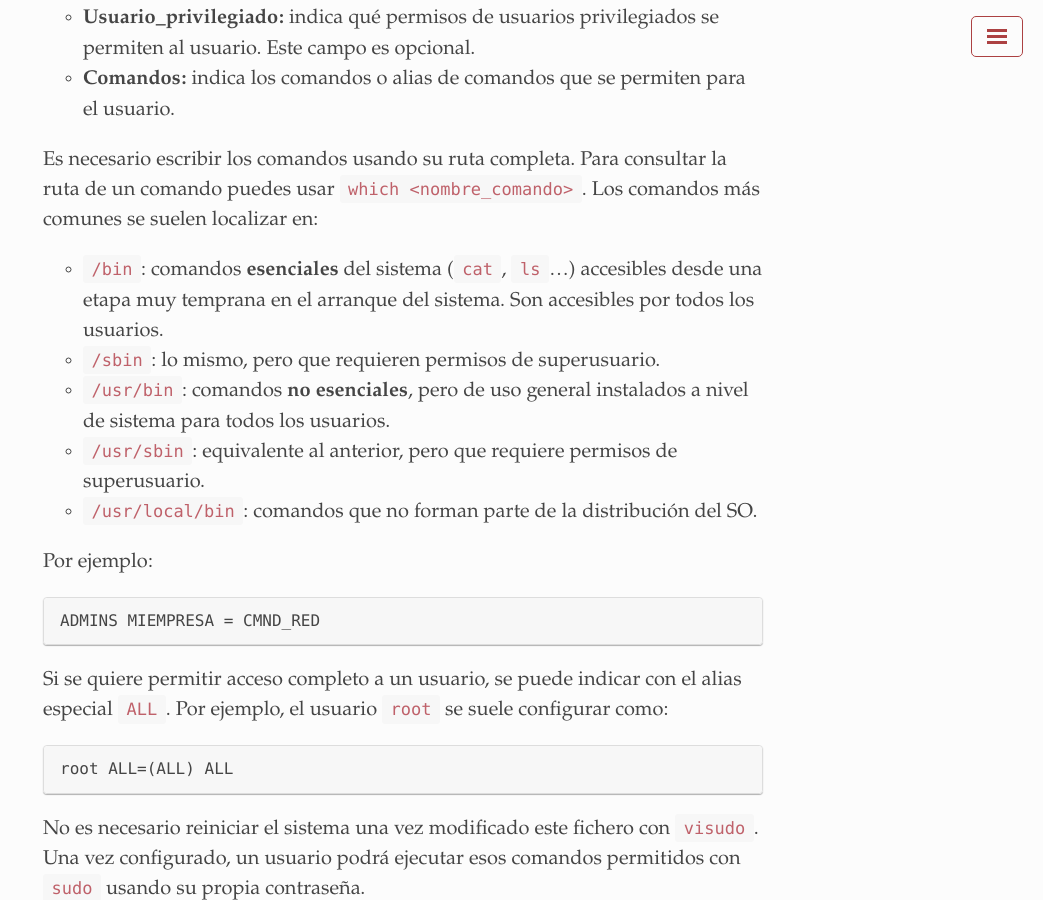
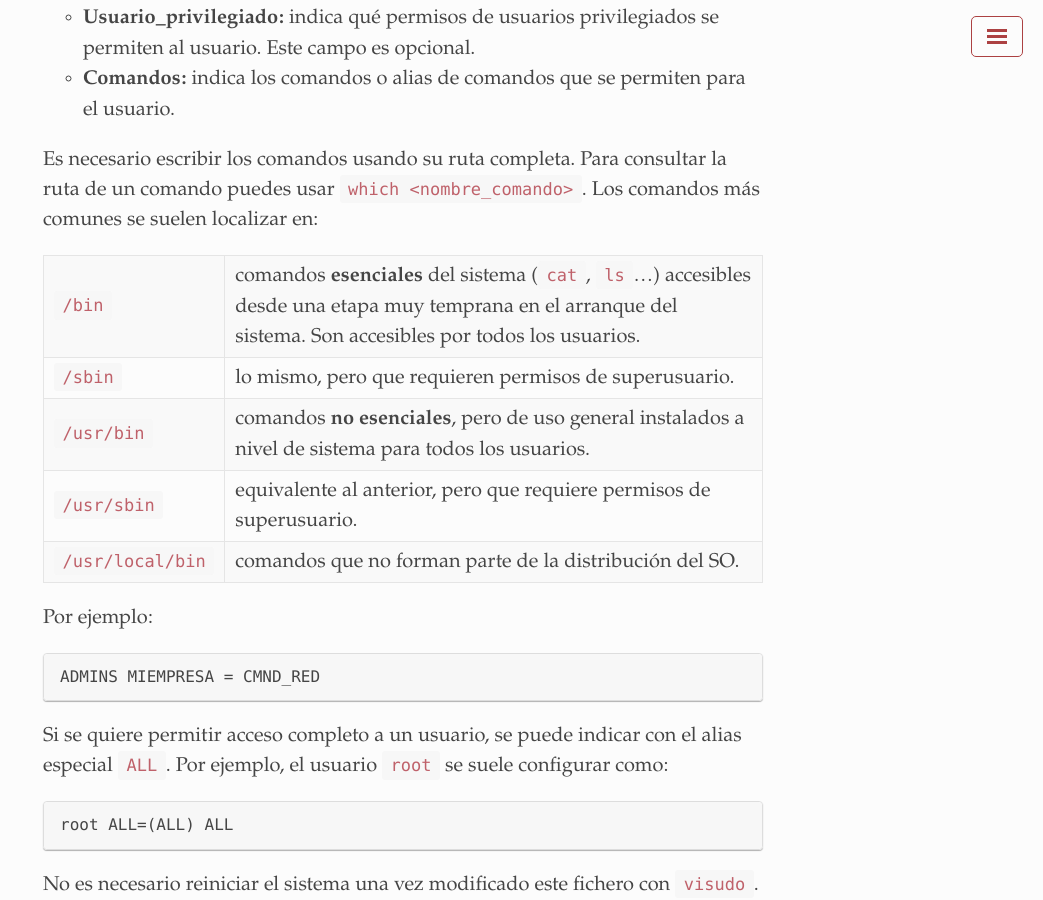
Before and after one commit to santi-gf/santi-gf.github.io, a Jekyll site: the page built from usuarios-grupos.md, in a window 1280 px wide and 900 px high, scrolled down 11312 px. Shown: the whole window, without its empty margins (237-1280 px from the left). Built offline with Jekyll 4.4.1, drawn with Linux system fonts in a browser that asks for light colours; a style sheet for code colours, icons or effects is not loaded.

````diff
--- a/usuarios-grupos.md
+++ b/usuarios-grupos.md
@@ -352,11 +352,12 @@ usuario host = (usuario_privilegiado) comandos
 - **Comandos:** indica los comandos o alias de comandos que se permiten para el usuario.
 
 Es necesario escribir los comandos usando su ruta completa. Para consultar la ruta de un comando puedes usar `which <nombre_comando>`. Los comandos más comunes se suelen localizar en:
-- `/bin`: comandos **esenciales** del sistema (`cat`, `ls`...) accesibles desde una etapa muy temprana en el arranque del sistema. Son accesibles por todos los usuarios.
-- `/sbin`: lo mismo, pero que requieren permisos de superusuario.
-- `/usr/bin`: comandos **no esenciales**, pero de uso general instalados a nivel de sistema para todos los usuarios.
-- `/usr/sbin`: equivalente al anterior, pero que requiere permisos de superusuario.
-- `/usr/local/bin`: comandos que no forman parte de la distribución del SO.
+
+`/bin` | comandos **esenciales** del sistema (`cat`, `ls`...) accesibles desde una etapa muy temprana en el arranque del sistema. Son accesibles por todos los usuarios.|
+`/sbin` | lo mismo, pero que requieren permisos de superusuario.|
+`/usr/bin` | comandos **no esenciales**, pero de uso general instalados a nivel de sistema para todos los usuarios.|
+`/usr/sbin` | equivalente al anterior, pero que requiere permisos de superusuario.|
+`/usr/local/bin` | comandos que no forman parte de la distribución del SO.|
 
 Por ejemplo:
 ```
````
